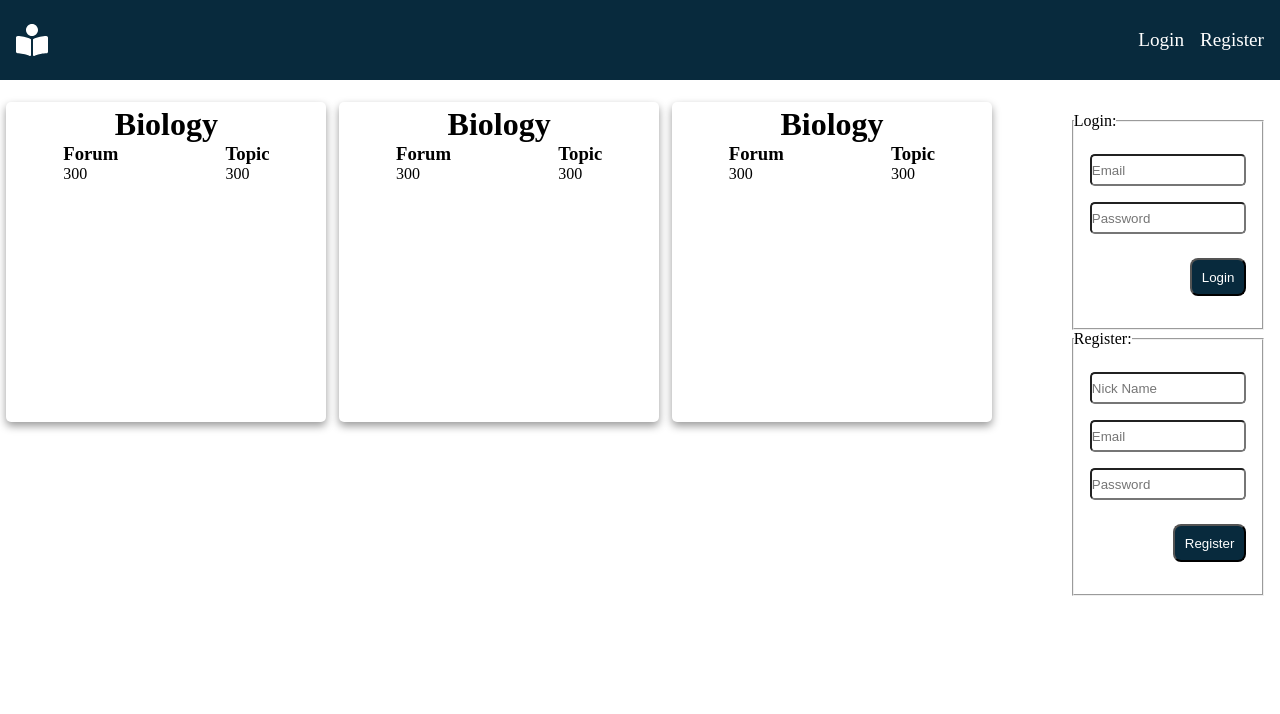
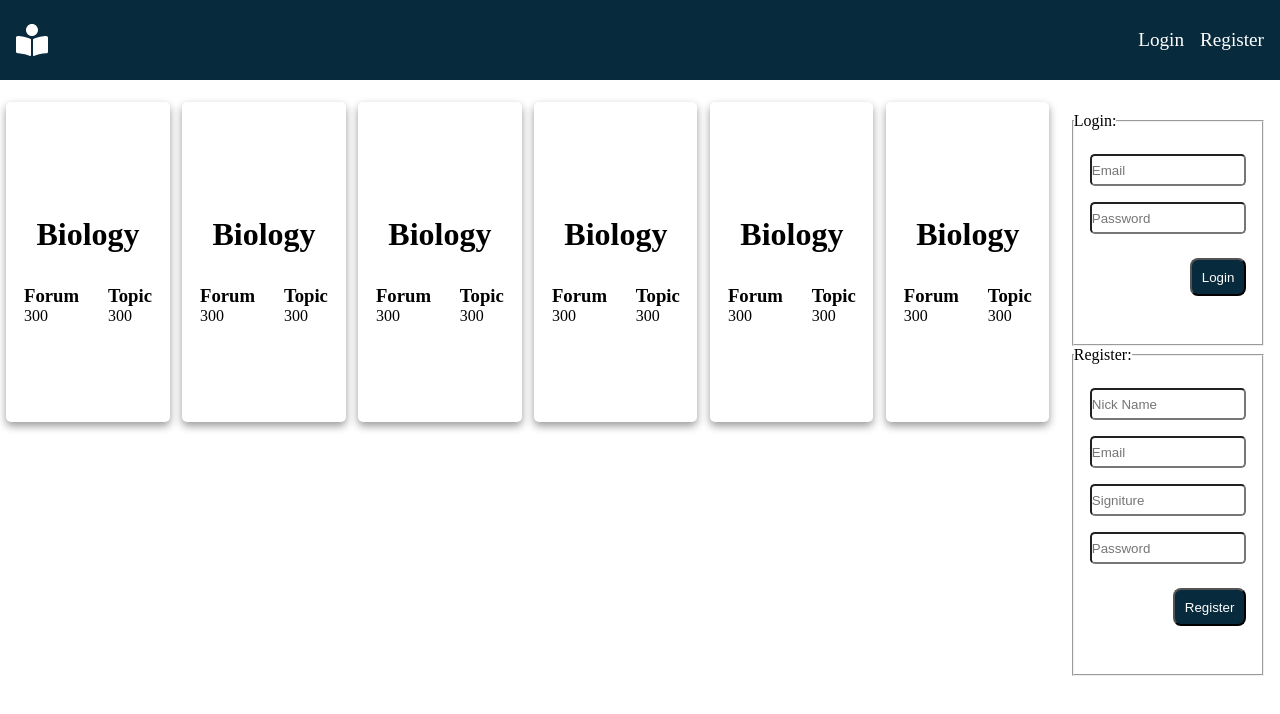
Before and after one commit to AbielKiflu/myforum, a React (Create React App) app: page / in a window 1280 px wide. Shown: the top 714 px of the page. Built offline with nearby package versions, Linux system fonts and the light colour scheme.

Commit message:
global style has modified

```diff
--- a/src/components/Board/Board.elements.js
+++ b/src/components/Board/Board.elements.js
@@ -5,6 +5,7 @@ import styled from 'styled-components';
 export const Title=styled.h1`
     width:100%;
     text-align:center;
+    margin-top:1rem;
 `;
 
 
@@ -12,14 +13,17 @@ export const Title=styled.h1`
 export const Body=styled.div`
     display:flex;
     justify-content:space-around;
+    margin-top:1rem;
 `;
 
 export const Forum=styled.div`
     display:flex;
     flex-direction: column;
+    margin-top:1rem;
 `;
 
 export const Topic=styled.div`
     display:flex;
     flex-direction: column;
+    margin-top:1rem;
 `;
--- a/src/components/Button/Button.js
+++ b/src/components/Button/Button.js
@@ -4,9 +4,10 @@ import {Btn} from './Button.elements'
 
 
 
-const Button = ({name,onclick}) => {
 
-    return <Btn onClick={onclick}>{name}</Btn>;
+const Button = () => {
+
+    return <Btn></Btn>;
 }
 
 /*
--- a/src/components/Login/Login.js
+++ b/src/components/Login/Login.js
@@ -5,18 +5,28 @@ import {InputContainer,ButtonContainer,FormContainer} from '../../globalStyle';
 
 
 const Login = () => {
-    return (
-  <fieldset>
+
+const loginHandler=(e)=>{
+
+}
+
+
+
+
+return (
+          <fieldset>
     <legend>Login:</legend>
             <FormContainer>
-            <InputContainer>
+                <form>
+                <InputContainer>
                 <Input type="text" placeholder="Email" aria-label="email"/>
                 <Input type="password" placeholder="Password" aria-label="password"/>
             </InputContainer>
 
             <ButtonContainer>
-                <Btn>Login</Btn>
+                <Btn onClick={loginHandler}>Login</Btn>
             </ButtonContainer>
+                </form>
             </FormContainer>
 
     </fieldset>
--- a/src/components/Register/Register.js
+++ b/src/components/Register/Register.js
@@ -12,6 +12,7 @@ const Register = () => {
             <InputContainer>
                 <Input type="text" placeholder="Nick Name" aria-label="email"/>
                 <Input type="text" placeholder="Email" aria-label="email"/>
+                <Input type="text" placeholder="Signiture" aria-label="Signiture"/>
                 <Input type="password" placeholder="Password" aria-label="password"/>
             </InputContainer>
 
--- a/src/globalStyle.js
+++ b/src/globalStyle.js
@@ -28,6 +28,9 @@ export const ColumnContainer = styled.div`
 
 export const FormContainer = styled.div`
   margin: 1rem;
+  display: flex;
+  flex-direction: column;
+  max-width:20rem;
 `;
 
 export const RowContainer = styled.div`
@@ -66,7 +69,6 @@ export const MainContainer = styled.div`
   display: flex;
   flex-direction: column;
 
-
   @media only screen and (min-width: 700px) {
         flex-direction: row;
     }
@@ -88,6 +90,7 @@ export const Card = styled.div`
   max-height:20rem;
   border-radius: 5px;
   display: flex;
+  justify-content: center;
   flex:1 1 auto;
   flex-direction: column;
   align-self:normal;
--- a/src/pages/Guest/Guest.js
+++ b/src/pages/Guest/Guest.js
@@ -6,6 +6,9 @@ function Guest() {
   <>
       <MainContainer>
         <BodyContainer>
+          <Card/>
+          <Card/>
+          <Card/>
           <Card/>
           <Card/>
           <Card/>
```
